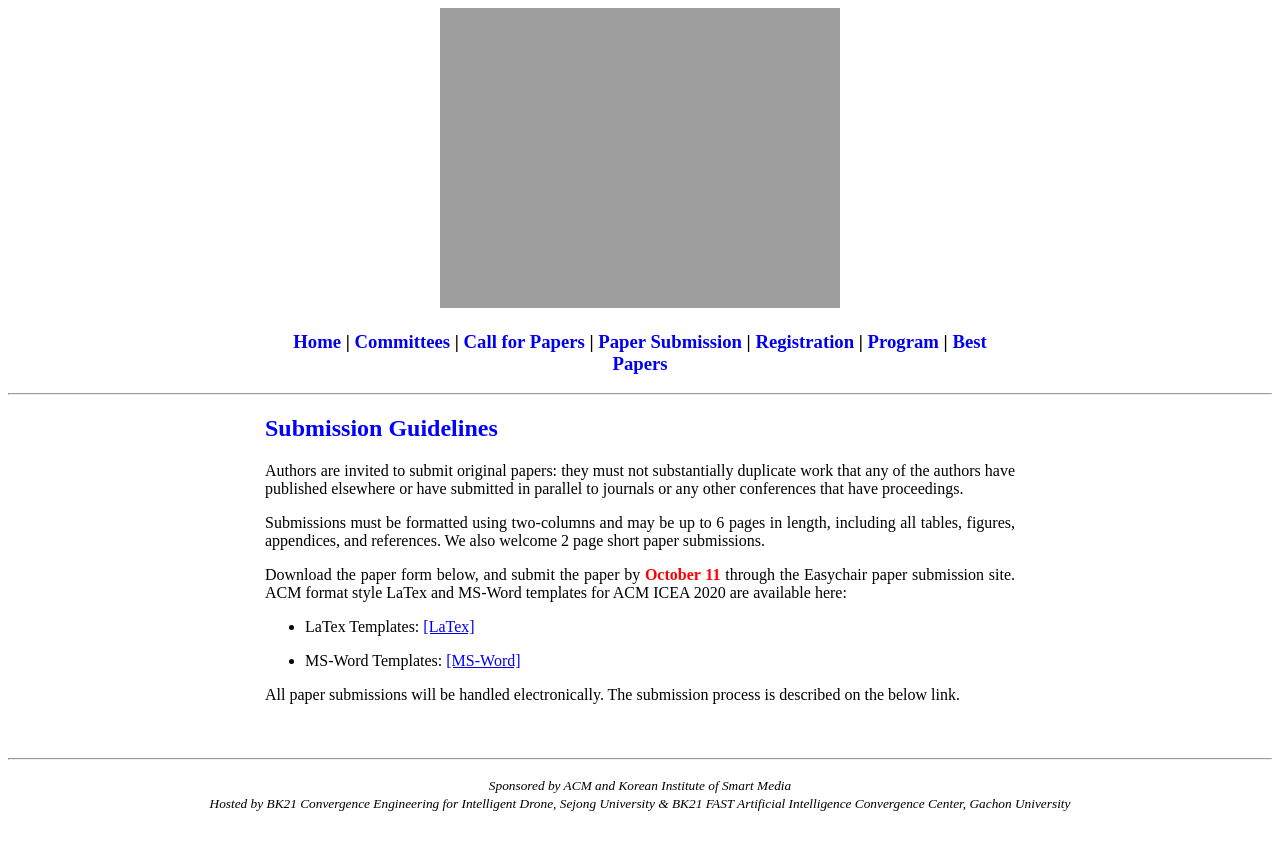
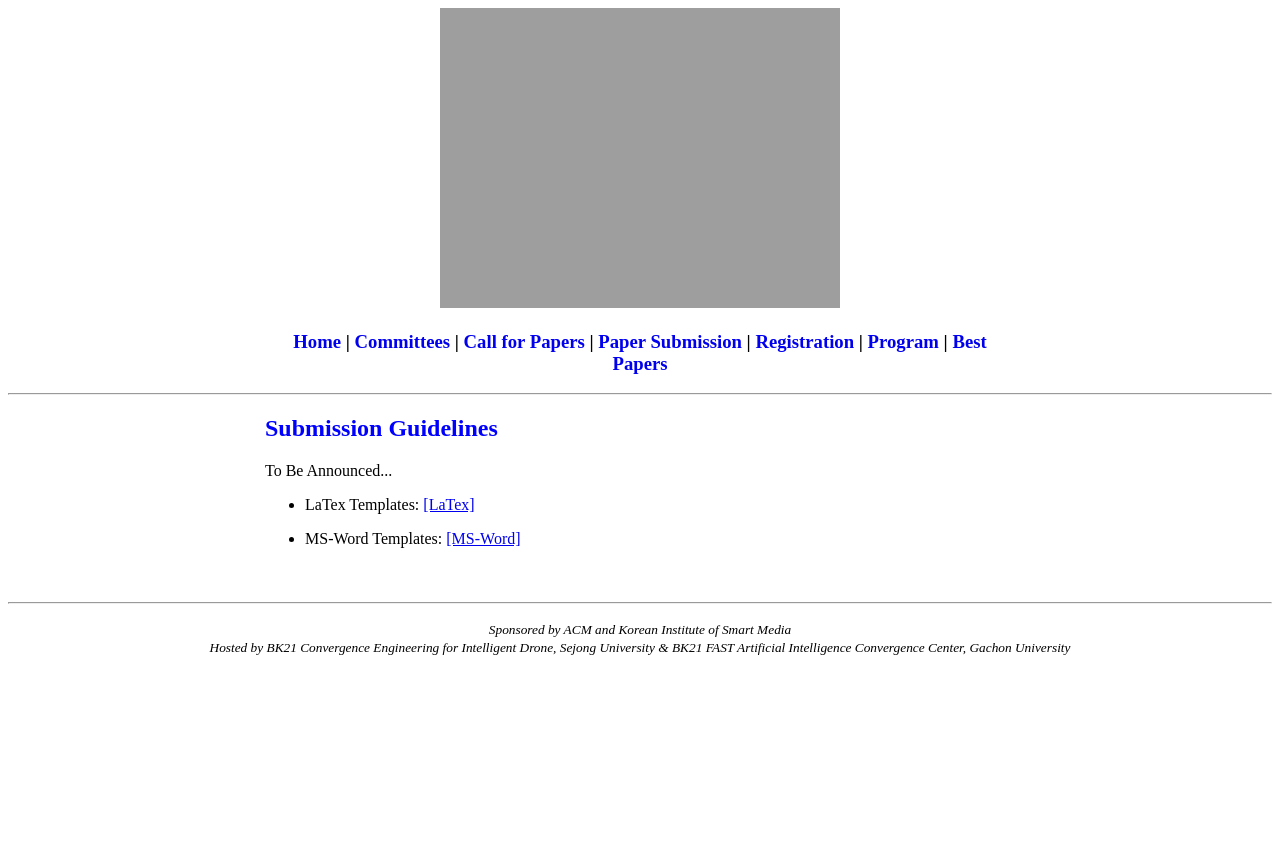
Before and after one commit to icea-conf/2021, a Jekyll site: the page built from submission/index.html, in a window 1280 px wide. Shown: the top 850 px of the page. Built offline with Jekyll 4.4.1, drawn with Linux system fonts in a browser that asks for light colours.

Commit message:
Update index.html

```diff
--- a/submission/index.html
+++ b/submission/index.html
@@ -6,14 +6,11 @@ title: ACM ICEA 2020
      <div class="content">
           <div>
                <h2 style="color:#0000FF">Submission Guidelines</h2>
-                    <p style="text-align: justify">Authors are invited to submit original papers: they must not substantially duplicate work that any of the authors have published elsewhere or have submitted in parallel to journals or any other conferences that have proceedings.</p>
-                    <p style="text-align: justify">Submissions must be formatted using two-columns and may be up to 6 pages in length, including all tables, figures, appendices, and references. We also welcome 2 page short paper submissions.</p>
-                    <p style="text-align: justify">Download the paper form below, and submit the paper by <b style="color: #FF0000">October 11</b> through the Easychair paper submission site. ACM format style LaTex and MS-Word templates for ACM ICEA 2020 are available here:</p>
+                    <p style="text-align: justify">To Be Announced...</p>
                     <ul>
                          <li><p>LaTex Templates: <a href="https://icea-conf.github.io/2020/template/ICEA2020_Latex_Template.zip">[LaTex]</a></p></li>
                          <li><p>MS-Word Templates: <a href="https://icea-conf.github.io/2020/template/ICEA2020_Word_Template.zip">[MS-Word]</a></p></li>
                     </ul>
-                    <p style="text-align: justify">All paper submissions will be handled electronically. The submission process is described on the below link.</p>
           </div>
      </div>
 </div>
```
